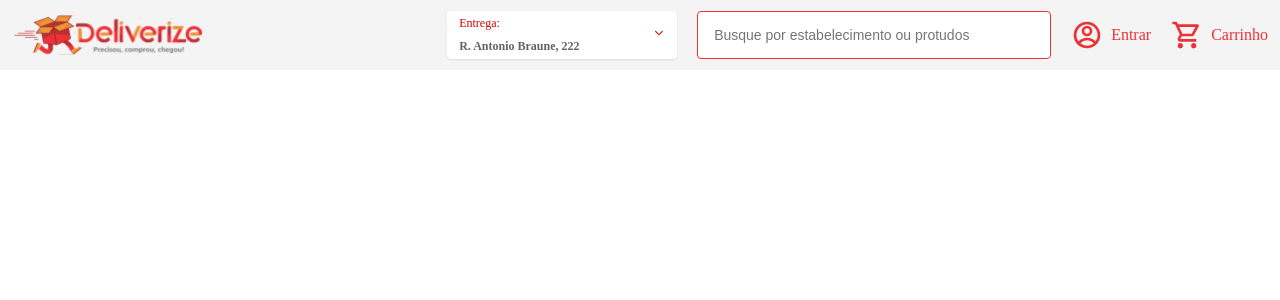
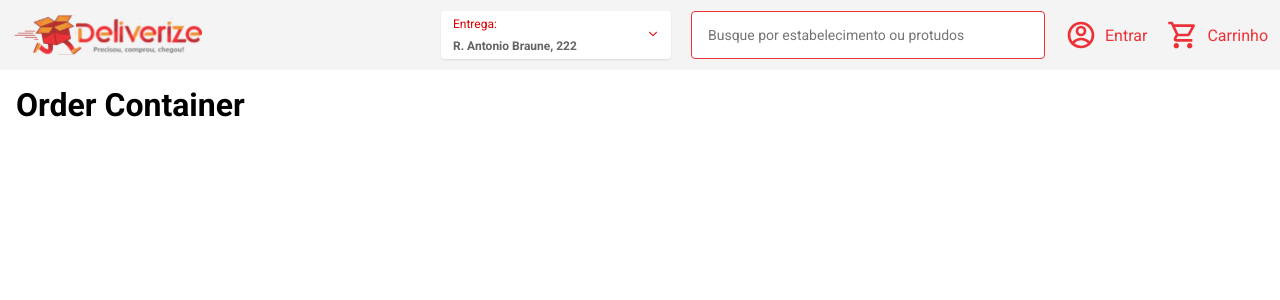
Before and after one commit to AdsonVilla/Deliverize, a React (Vite) app: page / in a window 1280 px wide. Shown: the top 300 px of the page. Built offline with nearby package versions, Linux system fonts and the light colour scheme.

Commit message:
Criar o Componente OrderContainer

```diff
--- a/package.json
+++ b/package.json
@@ -12,7 +12,8 @@
   "dependencies": {
     "react": "^18.2.0",
     "react-dom": "^18.2.0",
-    "react-icons": "^4.9.0"
+    "react-icons": "^4.9.0",
+    "typeface-roboto": "^1.1.13"
   },
   "devDependencies": {
     "@types/react": "^18.0.37",
--- a/src/App.jsx
+++ b/src/App.jsx
@@ -1,10 +1,12 @@
 import "./App.css";
 import { Navbar } from "./Components/Navbar";
+import { OrderContainer } from "./Components/OrderContainer";
 
 function App() {
   return (
     <div>
       <Navbar />
+      <OrderContainer />
     </div>
   );
 }
--- a/src/Components/Navbar/Navbar.css
+++ b/src/Components/Navbar/Navbar.css
@@ -21,30 +21,14 @@ nav {
 }
 
 .c-menu__items {
-  /* display: flex;
-  align-items: center;
-  justify-content: space-between;
-  gap: 20px; */
   display: none;
 }
 
 .c-menu__delivery {
-  /* background-color: #ffff;
-  box-shadow: 0px 1px 2px rgba(0, 0, 0, 0.1);
-  display: flex;
-  align-items: center;
-  justify-content: space-between;
-  padding: 16px 12px;
-  border-radius: 4px;
-  width: 230px;
-  height: 48px; */
   display: none;
 }
 
 .delivery__info {
-  /* display: flex;
-  flex-direction: column;
-  gap: 8px; */
   display: none;
 }
 
@@ -58,30 +42,13 @@ nav {
 }
 
 .c-menu__search {
-  /* width: 354px;
-  height: 48px;
-  padding: 16px;
-  border: 1px solid #ed3237;
-  border-radius: 4px;
-  line-height: 10px;
-  font-size: 14px;
-  color: #656363; */
   display: none;
 }
 
 .c-menu__login,
 .c-menu__cart {
-  /* display: flex;
-  align-items: center;
-  justify-content: center;
-  gap: 8px; */
   display: none;
 }
-
-/* .c-menu__login span,
-.c-menu__cart span {
-  color: #ed3237;
-} */
 
 @media (min-width: 478px) {
   .c-menu {
@@ -194,8 +161,13 @@ nav {
   .c-menu__cart span {
     color: #ed3237;
   }
+}
 
 @media (min-width: 1012px) {
+  nav {
+    height: 80px;
+  }
+
   .c-menu__arrow {
     display: none;
   }
@@ -278,9 +250,7 @@ nav {
 }
 
 @media (min-width: 1200px) {
-
   .c-menu__items {
-
     gap: 20px;
   }
 
@@ -292,7 +262,6 @@ nav {
   }
 
   .delivery__info {
-
     gap: 8px;
   }
 
@@ -313,8 +282,5 @@ nav {
     width: 354px;
     height: 48px;
     padding: 16px;
-
   }
-
-
 }
--- a/src/Components/Navbar/index.jsx
+++ b/src/Components/Navbar/index.jsx
@@ -10,7 +10,7 @@ export function Navbar() {
         <div className="c-menu__arrow">
           <IoIosArrowBack style={{ color: "#686868" }} />
         </div>
-        <img src="/Deliverize-logo.svg" />
+        <img src="/Deliverize-logo.svg" alt="Logo-Deliverize" />
         <div className="c-menu__items">
           <div className="c-menu__delivery">
             <div className="delivery__info">
--- /dev/null
+++ b/src/Components/OrderContainer/OrderContainer.css
@@ -0,0 +1,5 @@
+.c-order {
+  width: 100%;
+  height: 100vh;
+  padding: 16px;
+}
--- /dev/null
+++ b/src/Components/OrderContainer/index.jsx
@@ -0,0 +1,9 @@
+import "./OrderContainer.css";
+
+export function OrderContainer() {
+  return (
+    <div className="c-order">
+      <h1>Order Container</h1>
+    </div>
+  );
+}
--- a/src/index.css
+++ b/src/index.css
@@ -1,7 +1,10 @@
+@import url("https://fonts.googleapis.com/css2?family=Roboto:wght@400;700&display=swap");
+
 * {
   margin: 0;
   padding: 0;
   box-sizing: border-box;
+  font-family: "Roboto", sans-serif;
 }
 
 button {
```
Also changed, not shown: 1 other file (tests, documents, lock files or other folders). Lines whose indentation alone changed are shown as unchanged.
